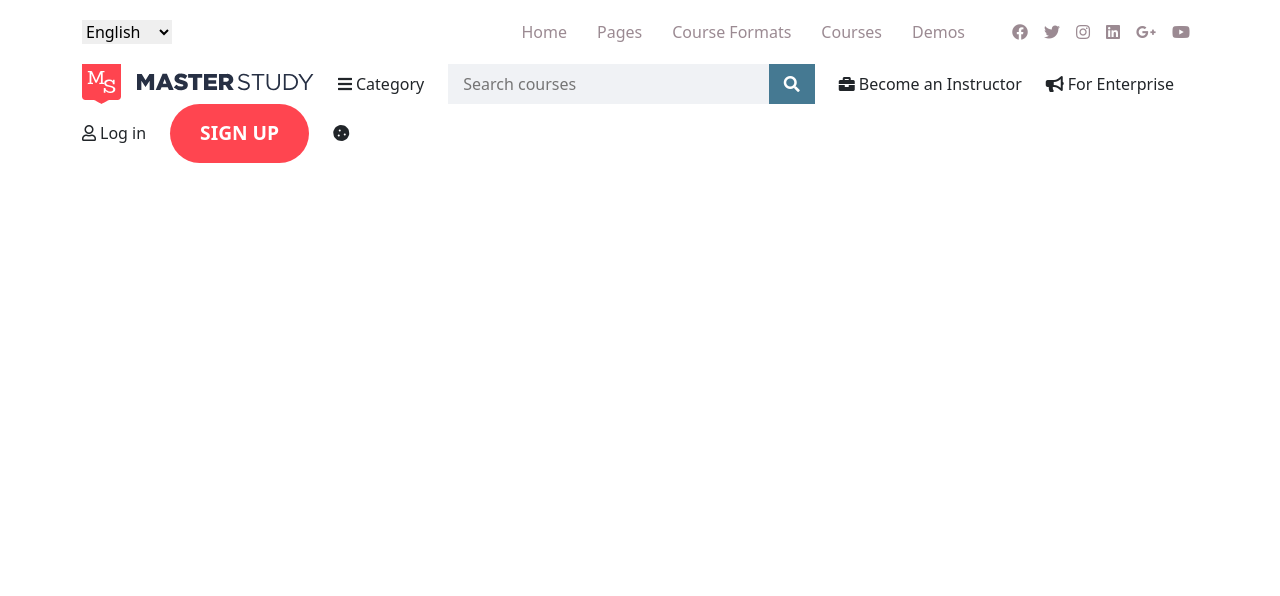
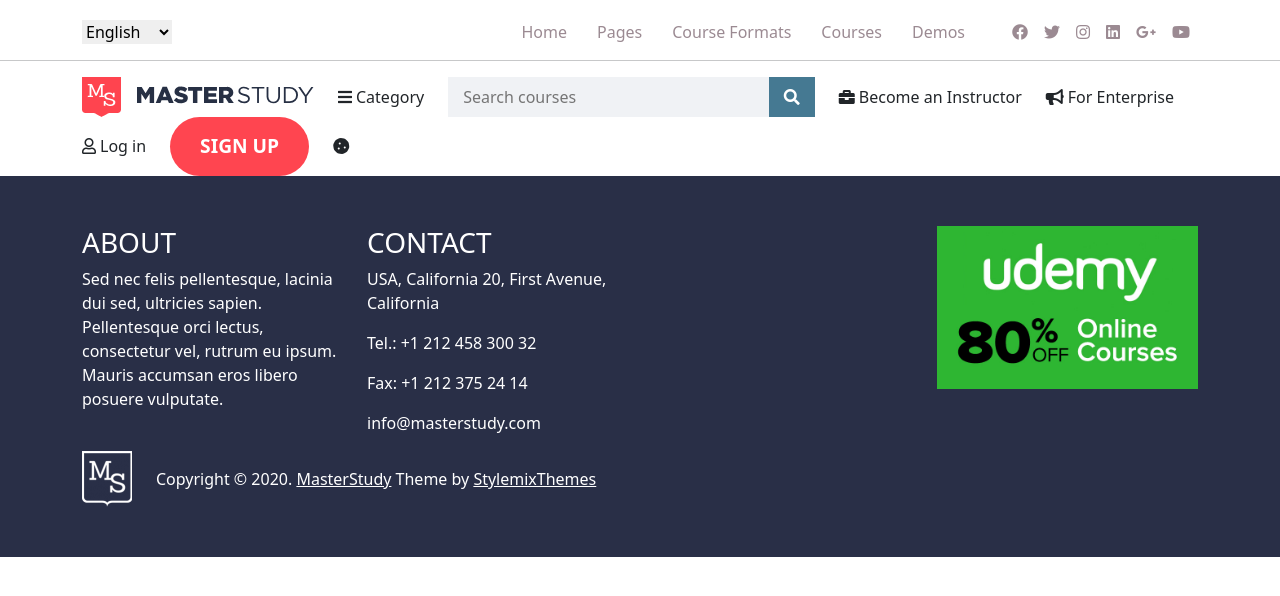
Before and after one commit to MascarBone/proj-html-vuejs, a Vue app: page / in a window 1280 px wide. Shown: the top 596 px of the page. Built offline with nearby package versions, Linux system fonts and the light colour scheme.

Commit message:
Footer creation, Components and data

```diff
--- a/src/components/Footer.vue
+++ b/src/components/Footer.vue
@@ -1,15 +1,123 @@
 <template>
-  <div>
+  <footer>
+    <div class="container">
+      <div class="row footer-top">
+        <div class="col-3">
+          <FootList :info="about"/>
+        </div>
+        <div class="col-3">
+          <FootList :info="contact"/>
+        </div>
+        <div class="col-3">
+          <FootSocials :info="socials"/>
+        </div>
+        <div class="col-3">
+          <FootLogo :info="logoUdemy"/>
+        </div>
+      </div>
+    </div>
 
-  </div>
+    <div class="container">
+      <div class="row footer-bot align-items-center">
+        <div class="col-auto">
+          <FootLogo :info="logoMS"/>
+        </div>
+        <div class="col-auto">
+          <FootCopyright :info="copyright"/>
+        </div>
+      </div>
+    </div>
+
+  </footer>
 </template>
 
 <script>
+import FootList from './Footer/FootList.vue';
+import FootLogo from './Footer/FootLogo.vue';
+import FootCopyright from './Footer/FootCopyright.vue';
+import FootSocials from './Footer/FootSocials.vue';
+
+
 export default {
+  name: 'Footer',
 
+  components: {
+    FootList,
+    FootLogo,
+    FootCopyright,
+    FootSocials,
+  },
+
+  data: function() {
+    return{
+      about: {
+        heading: 'About',
+        list:[
+          'Sed nec felis pellentesque, lacinia dui sed, ultricies sapien. Pellentesque orci lectus, consectetur vel, rutrum eu ipsum. Mauris accumsan eros libero posuere vulputate.'
+        ],
+      },
+
+      contact: {
+        heading: 'Contact',
+        list:[
+          'USA, California 20, First Avenue, California',
+          'Tel.: +1 212 458 300 32',
+          'Fax: +1 212 375 24 14',
+          'info@masterstudy.com'
+        ],
+      },
+
+      socials: {
+        heading: 'Social Network',
+        list:[
+          {
+            id:'facebook',
+            src:'Sed nec felis pellentesque, lacinia dui sed, ultricies sapien. Pellentesque orci lectus, consectetur vel, rutrum eu ipsum. Mauris accumsan eros libero posuere vulputate.',
+          }
+        ],
+      },
+
+      logoUdemy: {
+        id: 'udemy courses discount',
+        src: require('../assets/images/icons-logos/top-udemy-courses-80-percent-off.jpg'),
+      },
+
+      logoMS: {
+        id: 'master_study',
+        src: require('../assets/images/icons-logos/footer-logo2x-50x56.png'),
+      },
+
+      copyright: [
+        {
+          id: 'text',
+          descr: 'Copyright © 2020. ',
+        },
+        {
+          id: 'link',
+          src: '#',
+          descr: 'MasterStudy',
+        },
+        {
+          id: 'text',
+          descr: ' Theme by ',
+        },
+        {
+          id: 'link',
+          src: '#',
+          descr: 'StylemixThemes',
+        },
+      ]
+    }
+  }
 }
 </script>
 
-<style>
+<style scoped lang="scss">
+@import '../style/variables.scss';
 
+footer {
+  background-color: $ebony-clay;
+  color: $white;
+  padding: 50px 0;
+}
 </style>
--- /dev/null
+++ b/src/components/Footer/FootCopyright.vue
@@ -0,0 +1,28 @@
+<template>
+  <div>
+        <span v-for="(el, i) in info" :key="i">
+            <a :href="el.src" v-if="el.id == 'link'">{{el.descr}}</a>
+            <span v-else>{{el.descr}}</span>
+        </span>
+  </div>
+</template>
+
+<script>
+export default {
+    name: 'FootCopyright',
+
+    props: {
+        info: Array,
+    }
+
+}
+</script>
+
+<style scoped lang="scss">
+@import '../../style/variables.scss';
+
+a {
+    color: $white;
+}
+
+</style>
--- /dev/null
+++ b/src/components/Footer/FootList.vue
@@ -0,0 +1,26 @@
+<template>
+  <div>
+        <h3>{{info.heading}}</h3>
+        <p v-for="(el, i) in info.list" :key="i">
+            {{el}}
+        </p>
+  </div>
+</template>
+
+<script>
+export default {
+    name: 'FootList',
+
+    props: {
+        info: Object,
+    }
+
+}
+</script>
+
+<style scoped lang="scss">
+    h3 {
+        text-transform: uppercase;
+    }
+
+</style>
--- /dev/null
+++ b/src/components/Footer/FootLogo.vue
@@ -0,0 +1,23 @@
+<template>
+  <div>
+      <img :src="info.src" :alt="info.id">
+  </div>
+</template>
+
+<script>
+export default {
+    name: 'FootLogo',
+
+    props: {
+        info: Object,
+    }
+
+}
+</script>
+
+<style scoped>
+img {
+    max-width: 100%;
+}
+
+</style>
--- /dev/null
+++ b/src/components/Footer/FootSocials.vue
@@ -0,0 +1,15 @@
+<template>
+  <div>
+
+  </div>
+</template>
+
+<script>
+export default {
+
+}
+</script>
+
+<style>
+
+</style>
--- a/src/components/Header.vue
+++ b/src/components/Header.vue
@@ -1,4 +1,5 @@
 <template>
+    <header>
         <div class="container">
             <div class="row header-top">
                 <div class="col">
@@ -11,6 +12,13 @@
                     <Icons/>
                 </div>
             </div>
+        </div>
+
+        <div>
+            <hr>
+        </div>
+
+        <div class="container">
             <div class="row header-bot">
                 <div class="col-auto">
                     <Logoheader />
@@ -29,6 +37,7 @@
                 </div>
             </div>
         </div>
+    </header>
 </template>
 
 <script>
@@ -65,7 +74,7 @@ export default {
         align-items: center;
     }
     .header-top {
-        padding: 20px 0;
+        padding-top:  20px;
         color: $venus;
     }
 </style>
```
Also changed, not shown: src/assets/images/icons-logos/top-udemy-courses-80-percent-off.jpg (renamed from src/assets/images/icons-logos/Top-udemy-courses-90-percent-off.jpg). Lines whose indentation alone changed are shown as unchanged.
